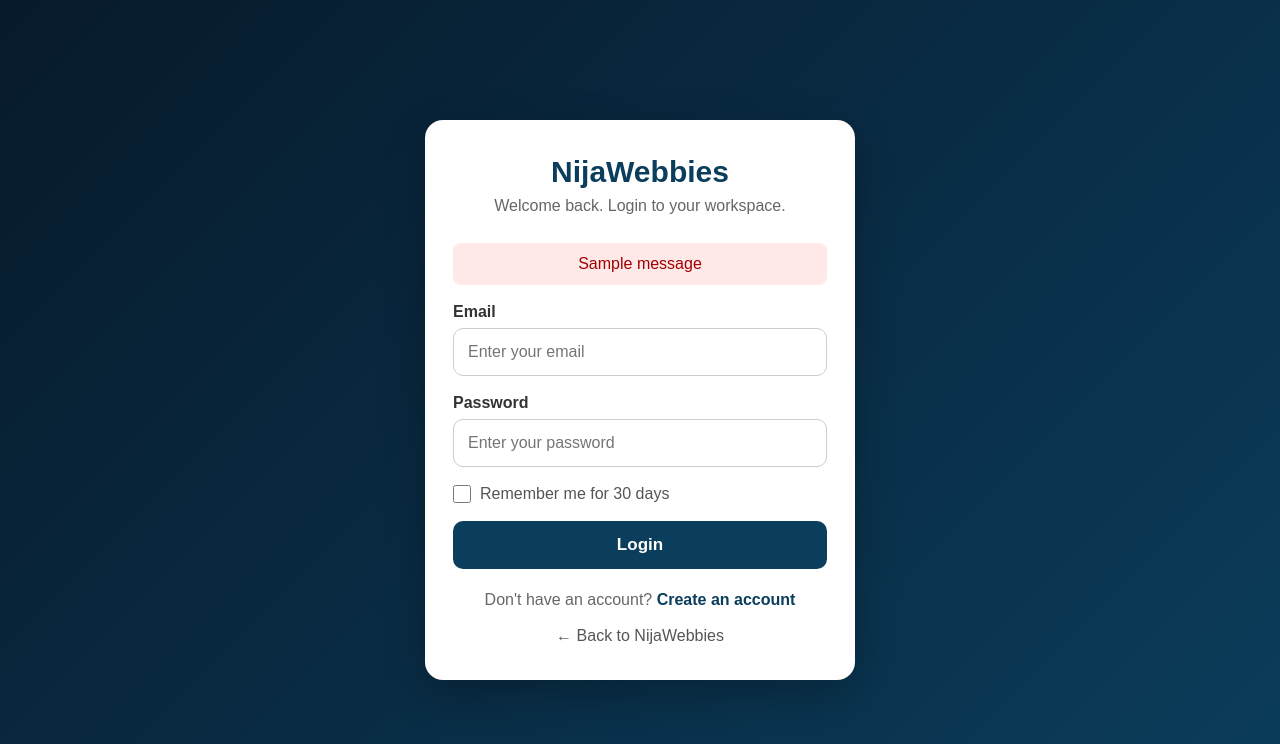
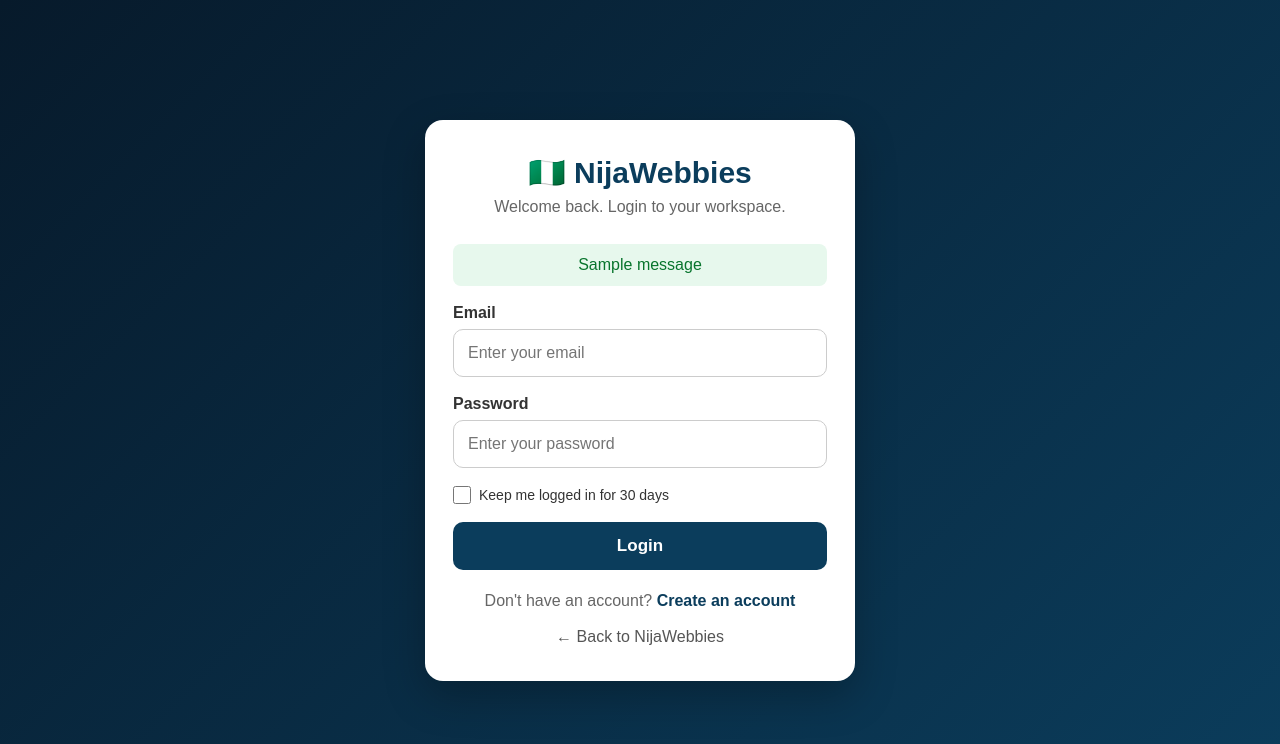
Before and after one commit to rajiolayinka77-lang/Nijawebbies, a Flask app: template templates/login.html in a window 1280 px wide. Shown: the top 744 px of the page. Run offline with Flask 3, Linux system fonts and the light colour scheme; the template is opened without the code that fills it, so the values that code supplies are empty; tables that the repository leaves empty hold one stand-in row (values such as "Sample post"); one stand-in notice (Sample message) is shown.

Commit message:
Update login.html

```diff
--- a/templates/login.html
+++ b/templates/login.html
@@ -5,10 +5,8 @@
 
     <meta charset="UTF-8">
 
-    <meta
-        name="viewport"
-        content="width=device-width, initial-scale=1.0"
-    >
+    <meta name="viewport"
+          content="width=device-width, initial-scale=1.0">
 
     <title>Login — NijaWebbies</title>
 
@@ -21,9 +19,7 @@
         body {
             margin: 0;
             min-height: 100vh;
-
             font-family: Arial, sans-serif;
-
             background: linear-gradient(
                 135deg,
                 #071a2b,
@@ -38,6 +34,7 @@
         }
 
         .login-box {
+
             width: 100%;
             max-width: 430px;
 
@@ -48,10 +45,12 @@
             border-radius: 18px;
 
             box-shadow:
-                0 15px 40px rgba(0,0,0,0.25);
+                0 15px 40px
+                rgba(0,0,0,0.25);
         }
 
         .logo {
+
             text-align: center;
 
             font-size: 30px;
@@ -64,6 +63,7 @@
         }
 
         .subtitle {
+
             text-align: center;
 
             color: #666;
@@ -72,6 +72,7 @@
         }
 
         label {
+
             display: block;
 
             margin-bottom: 7px;
@@ -90,15 +91,15 @@
 
             margin-bottom: 18px;
 
-            border: 1px solid #ccc;
+            border:
+                1px solid #ccc;
 
             border-radius: 10px;
 
             font-size: 16px;
         }
 
-        input[type="email"]:focus,
-        input[type="password"]:focus {
+        input:focus {
 
             outline: none;
 
@@ -111,22 +112,21 @@
 
             align-items: center;
 
-            gap: 9px;
+            gap: 8px;
 
             margin-bottom: 18px;
 
             color: #555;
+
+            font-size: 14px;
         }
 
-        .remember input[type="checkbox"] {
+        .remember input {
 
             width: 18px;
-
             height: 18px;
 
             margin: 0;
-
-            cursor: pointer;
         }
 
         .remember label {
@@ -136,8 +136,6 @@
             font-weight: normal;
 
             cursor: pointer;
-
-            color: #555;
         }
 
         button {
@@ -186,10 +184,6 @@
 
         .flash {
 
-            background: #ffe8e8;
-
-            color: #a00000;
-
             padding: 12px;
 
             border-radius: 8px;
@@ -197,6 +191,17 @@
             margin-bottom: 18px;
 
             text-align: center;
+
+            background: #ffe8e8;
+
+            color: #a00000;
+        }
+
+        .flash.success {
+
+            background: #e7f8ed;
+
+            color: #08752d;
         }
 
         .home {
@@ -217,12 +222,13 @@
 
 </head>
 
+
 <body>
 
 <div class="login-box">
 
     <div class="logo">
-        NijaWebbies
+        🇳🇬 NijaWebbies
     </div>
 
     <div class="subtitle">
@@ -230,13 +236,13 @@
     </div>
 
 
-    {% with messages = get_flashed_messages() %}
+    {% with messages = get_flashed_messages(with_categories=true) %}
 
         {% if messages %}
 
-            {% for message in messages %}
+            {% for category, message in messages %}
 
-                <div class="flash">
+                <div class="flash {{ category }}">
                     {{ message }}
                 </div>
 
@@ -247,10 +253,9 @@
     {% endwith %}
 
 
-    <form
-        method="POST"
-        action="{{ url_for('login') }}"
-    >
+    <form method="POST"
+          action="{{ url_for('login', next=request.args.get('next', '')) }}">
+
 
         <label for="email">
             Email
@@ -260,8 +265,9 @@
             type="email"
             id="email"
             name="email"
+            value="{{ email|default('') }}"
             placeholder="Enter your email"
-            autocomplete="username"
+            autocomplete="email"
             required
         >
 
@@ -286,10 +292,11 @@
                 type="checkbox"
                 id="remember"
                 name="remember"
+                value="1"
             >
 
             <label for="remember">
-                Remember me for 30 days
+                Keep me logged in for 30 days
             </label>
 
         </div>
```
